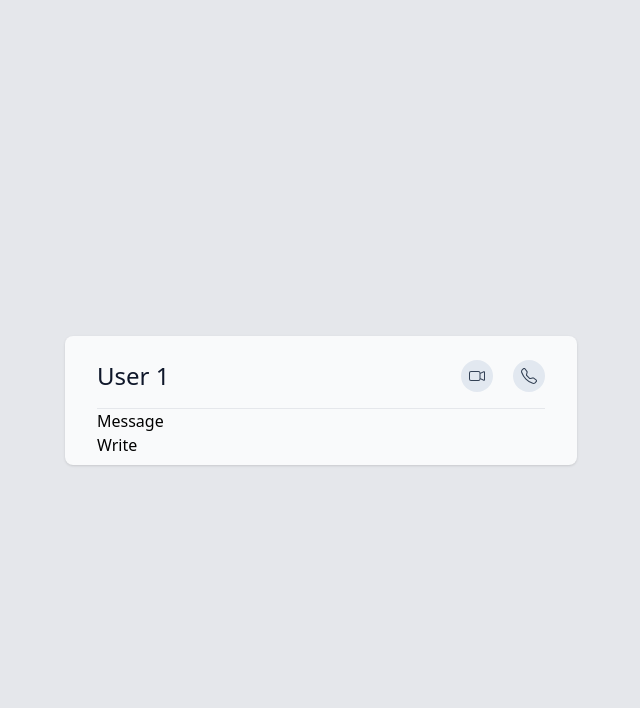
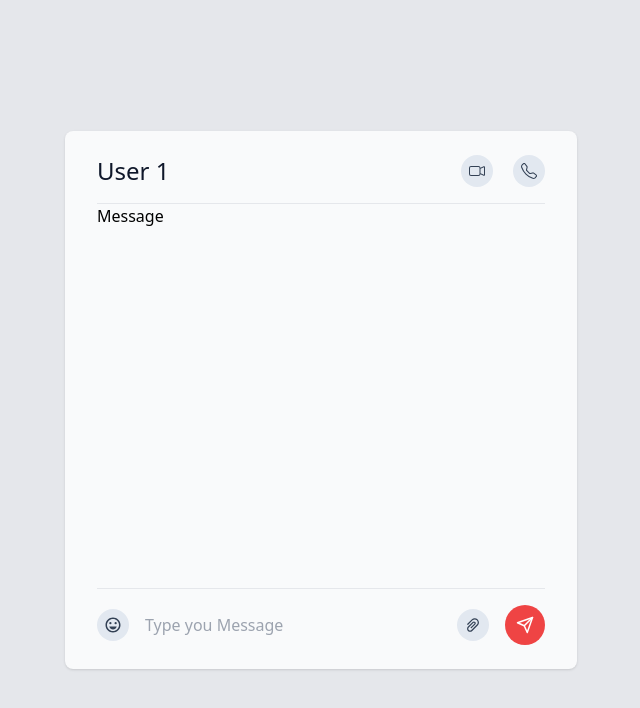
Before and after one commit to MuhammadTayyabSheikh/dummy_chat_application, a React (Create React App) app: page / in a window 1280 px wide. Shown: the top 708 px of the page, without its empty margins (319-959 px from the left). Built offline with nearby package versions, Linux system fonts and the light colour scheme.

Commit message:
write message section

```diff
--- a/package.json
+++ b/package.json
@@ -6,6 +6,7 @@
     "@testing-library/jest-dom": "^5.16.4",
     "@testing-library/react": "^13.3.0",
     "@testing-library/user-event": "^13.5.0",
+    "dayjs": "^1.11.2",
     "react": "^18.1.0",
     "react-dom": "^18.1.0",
     "react-icons": "^4.3.1",
--- a/src/App.js
+++ b/src/App.js
@@ -1,8 +1,24 @@
+import { useState } from "react";
 import ChatBox from "./components/ChatBox";
+
 function App() {
+  const [messages, setMessages] = useState([]);
+
+
+
+  const sendMessage = (text, userName, time) => {
+    setMessages((prevMessages) => [
+      ...prevMessages,
+      { text, userName, time }
+    ]);
+  }
+
   return (
     <div className="bg-gray-200 min-h-screen flex justify-center items-center">
-      <ChatBox userName="User 1"/>
+      <ChatBox
+        userName="User 1"
+        messages={messages}
+        sendMessage={sendMessage} />
     </div>
   );
 }
--- a/src/components/ChatBox/Header.jsx
+++ b/src/components/ChatBox/Header.jsx
@@ -1,6 +1,7 @@
 import { BsCameraVideo, BsTelephone } from "react-icons/bs";
 
-const Header = ({ userName }) => {
+const Header = (props) => {
+	const { userName } = props;
 	return (
 		<div className='flex justify-between border-b py-4'>
 			<h3 className='font-semobold text-2xl text-slate-900'>{userName}</h3>
--- a/src/components/ChatBox/Messages.jsx
+++ b/src/components/ChatBox/Messages.jsx
@@ -1,7 +1,11 @@
 import Message from "./Message";
 
 const Messages = () => {
-	return <Message />;
+	return (
+		<div className="h-96">
+			<Message />
+		</div>
+	);
 };
 
 export default Messages;
--- a/src/components/ChatBox/Write.jsx
+++ b/src/components/ChatBox/Write.jsx
@@ -1,5 +1,46 @@
-const Write = () => {
-	return <div>Write</div>;
+import { useState } from "react";
+import { MdOutlineEmojiEmotions } from "react-icons/md";
+import { AiOutlinePaperClip } from "react-icons/ai";
+import { FiSend } from "react-icons/fi";
+
+const Write = ({ sendMessage }) => {
+	const [message, setMessage] = useState("");
+	// console.log(message);
+	return (
+		<form
+			className='flex items-center gap-4 border-t py-4'
+			onSubmit={(e) => {
+				e.preventDefault();
+				sendMessage(message);
+				setMessage("");
+			}}
+		>
+			<button
+				type='button'
+				className='flex h-8 w-8 items-center justify-center rounded-full bg-slate-200 text-lg text-slate-700 transition hover:shadow'
+			>
+				<MdOutlineEmojiEmotions />
+			</button>
+
+			<input
+				className='text-wrap flex-1 bg-transparent focus:outline-none'
+				type='text'
+				placeholder='Type you Message'
+				onChange={(e) => setMessage(e.target.value)}
+				value={message}
+			/>
+
+			<button
+				type='button'
+				className='flex h-8 w-8 items-center justify-center rounded-full bg-slate-200 text-lg text-slate-700 transition hover:shadow'
+			>
+				<AiOutlinePaperClip />
+			</button>
+
+			<button className='flex h-10 w-10 items-center justify-center rounded-full bg-red-500 text-lg text-white transition hover:bg-red-600'>
+				<FiSend />
+			</button>
+		</form>
+	);
 };
-
 export default Write;
--- a/src/components/ChatBox/index.jsx
+++ b/src/components/ChatBox/index.jsx
@@ -1,13 +1,23 @@
+import dayjs from "dayjs";
 import Header from "./Header";
 import Messages from "./Messages";
 import Write from "./Write";
 
-const ChatBox = ({ userName }) => {
+const ChatBox = ({ userName, messages, sendMessage }) => {
+	console.log(messages);
 	return (
 		<div className='w-full max-w-lg rounded-lg bg-gray-50 px-8 py-2 shadow'>
 			<Header userName={userName} />
 			<Messages />
-			<Write />
+			<Write
+				sendMessage={(message) => {
+					sendMessage({
+						text: message,
+						userName,
+						time: dayjs().toDate(),
+					});
+				}}
+			/>
 		</div>
 	);
 };
```
Also changed, not shown: 1 other file (tests, documents, lock files or other folders).
